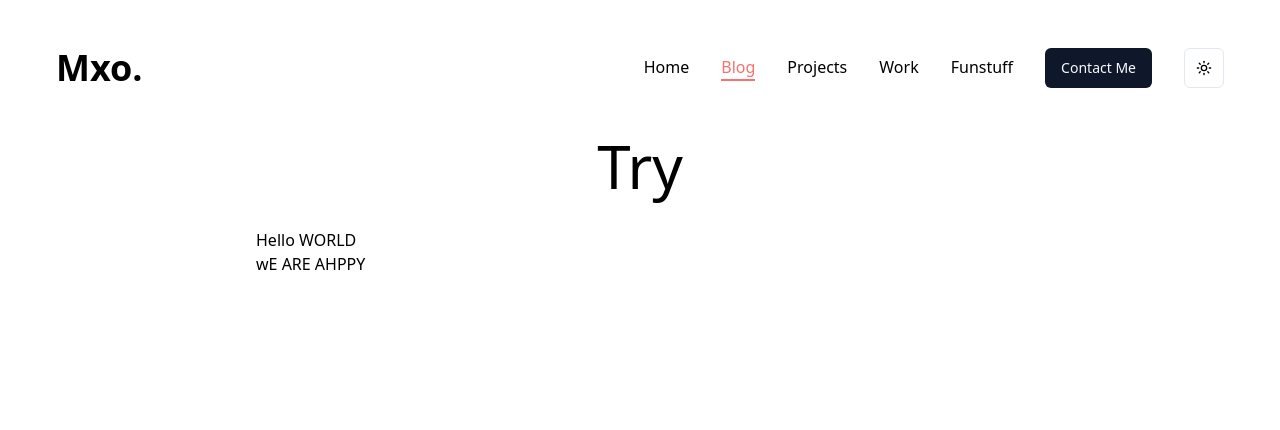
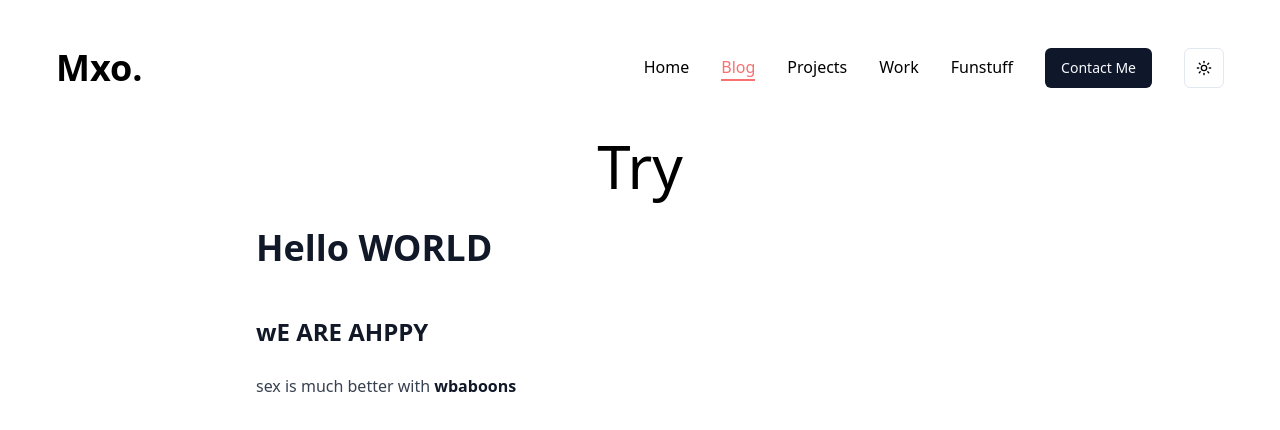
Before and after one commit to mxomasuku/blog_portfolio, a Next.js app: page /blog/abc in a window 1280 px wide. Shown: the top 430 px of the page. Built offline with nearby package versions, Linux system fonts and the light colour scheme.

Commit message:
Update Blog Post and Tailwind Config Files

```diff
--- a/app/blog/abc/page.mdx
+++ b/app/blog/abc/page.mdx
@@ -6,4 +6,5 @@ import MdxLayout from "@/components/mdx-layout"
 
 ## wE ARE AHPPY
 
+sex is much better with **wbaboons**
 </MdxLayout>
--- a/app/globals.css
+++ b/app/globals.css
@@ -1,6 +1,7 @@
 @tailwind base;
 @tailwind components;
 @tailwind utilities;
+@plugin "@tailwindcss/typography";
 
 .article {
   @apply flex flex-col gap-3 font-poppins text-lg tracking-wide mb-20
--- a/components/mdx-layout.tsx
+++ b/components/mdx-layout.tsx
@@ -6,7 +6,10 @@ export default function  MdxLayout  ({children}: {children: React.ReactNode})  {
   <div>
     <PageHeader pageTitle='Try'/>
 
+<div className='px-5 md:px-0 max-w-4xl mx-auto prose'>
 {children}
+</div>
+
   </div>
   )
 }
--- a/package.json
+++ b/package.json
@@ -34,6 +34,7 @@
   },
   "devDependencies": {
     "@eslint/eslintrc": "^3",
+    "@tailwindcss/typography": "^0.5.16",
     "@types/node": "^20",
     "@types/react": "19.1.8",
     "@types/react-dom": "19.1.6",
--- a/tailwind.config.ts
+++ b/tailwind.config.ts
@@ -41,5 +41,8 @@ export default {
   		}
   	}
   },
-  plugins: [require("tailwindcss-animate")],
+  plugins: [
+	require("tailwindcss-animate"),
+ require('@tailwindcss/typography'),
+],
 } satisfies Config;
```
